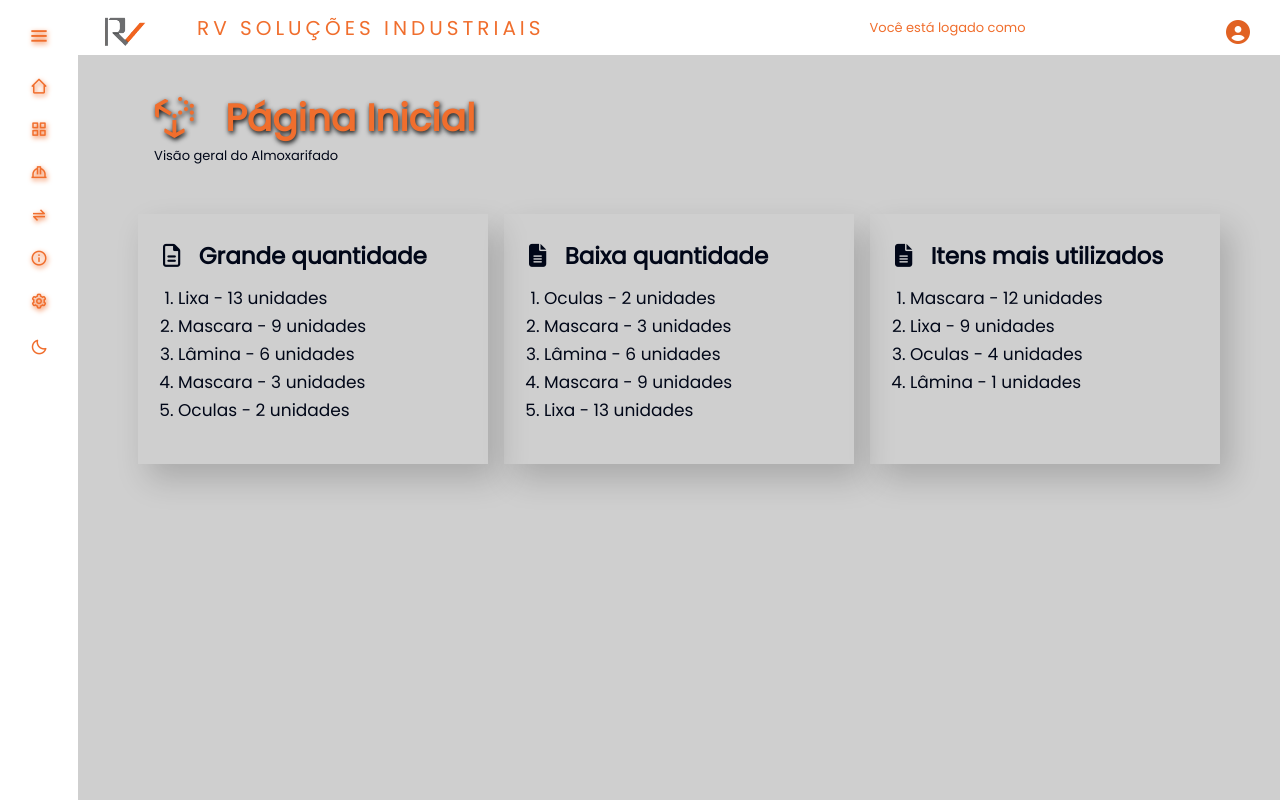
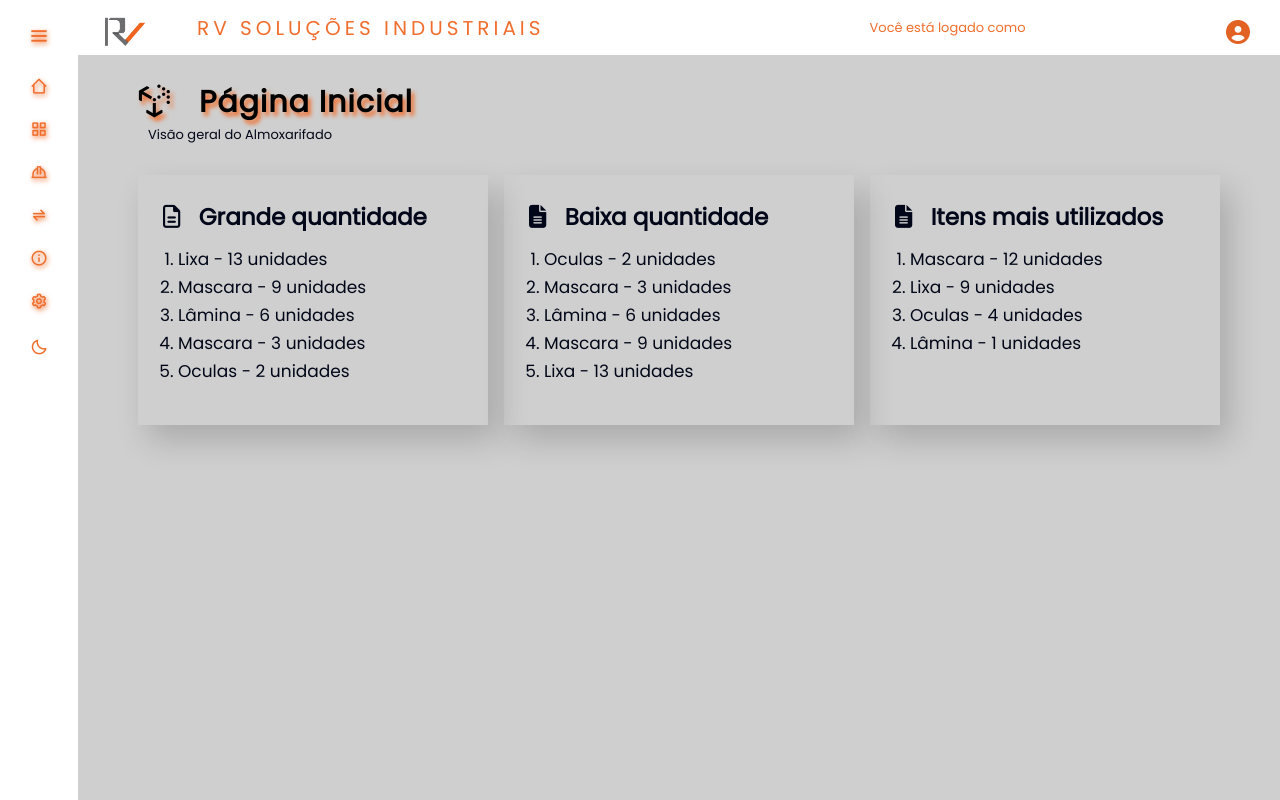
Before and after one commit to GustavoBoing/projeto-tcc, a PHP site: page /projeto-tcc/telas/index.php in a window 1280 px wide. Run offline with PHP 8.4, Linux system fonts and the light colour scheme; a user stored in the database is signed in; data comes from the database, SQL or seed files in the repository.

Commit message:
alteraçoes no estilo pt2

```diff
--- a/css/styleIndex.css
+++ b/css/styleIndex.css
@@ -25,14 +25,26 @@ body {
     color: var(--color-white);
 }
 
-.tittleIndex{
-    margin: 35px 18px 18px 5%;
-    display: inline-block;
-    font-size: 25px;
-    font-weight: 500;
+.tittleIndex {
+    font-family: 'Poppins', sans-serif;
+  }
+
+
+.tittleIndex > .tituloIdx{
+
+    font-family: 'Poppins', sans-serif;
+    margin: 25px 0 0 5%;
     color: var(--color-black);
+    font-size: 30px;
+    font-weight: 1000;
+    text-shadow: 3px 4px 4px var(--color-black);
+    letter-spacing: 1px;
+    color: black;
+    font-size: 30px;
+    font-weight: 1000;
 
 }
+
 
 .boxes {
     margin: 30px 60px 50px 60px;
--- a/inc/style.css
+++ b/inc/style.css
@@ -542,10 +542,23 @@ label{
   font-weight: 1000;
 }
 
-.TituloEdit > input{
-  margin: 2px, 3px, 5px, 8px;
-  size: 30px;
+
+
+.TituloARE > .titulosare{
+
+  font-family: 'Poppins', sans-serif;
+  margin: 25px 0 0 5%;
+  color: var(--color-black);
+  font-size: 30px;
+  font-weight: 1000;
+  text-shadow: 3px 4px 4px black;
+  letter-spacing: 1px;
+  color: var(--color-black);
+  font-size: 30px;
+  font-weight: 1000;
 }
+
+
 
 .btnfuncoes{
   display: flex;
--- a/inc/styleDark.css
+++ b/inc/styleDark.css
@@ -147,12 +147,22 @@ body.dark .tittle > .titulos {
     text-shadow: 3px 3px 3px var(--color-default);
 }
 
-body.dark .tittleIndex > .titulos > h2{
+body.dark .tittleIndex > .titulos {
     color: var(--color-black);
     text-shadow: 3px 3px 3px var(--color-default);
 }
 
-body.dark .tituloEdit > .titulos > h2{
+body.dark .tituloEdit > .titulos {
+    color: var(--color-black);
+    text-shadow: 3px 3px 3px var(--color-default);
+}
+
+body.dark .tittleIndex > .tituloIdx {
+    color: var(--color-black);
+    text-shadow: 3px 3px 3px var(--color-default);
+}
+
+body.dark .tituloARE > .tituloare {
     color: var(--color-black);
     text-shadow: 3px 3px 3px var(--color-default);
 }
--- a/tables/adicionarEpi.php
+++ b/tables/adicionarEpi.php
@@ -31,6 +31,7 @@
         <div class="TituloEdit">
             <h2 class="titulos"><i class='bx bx-plus-circle'></i>&nbsp Adicionar </h2>
         </div>
+
         <form class="tela-editar" method="POST" action="functions/add.php" enctype="multipart/form-data">
             <div class="deixar-column">
                 <div class="inputValues">
--- a/tables/editEpi.php
+++ b/tables/editEpi.php
@@ -29,8 +29,8 @@ $row_produto = mysqli_fetch_assoc($resultado_produto);
         }
     ?>
     <body>
-        <div class="TituloEdit">
-            <h2 class="titulos"><i class="fa fa-edit"></i>&nbsp Editar Dados </h2>
+        <div class="TituloARE">
+            <h2 class="titulosare"><i class="fa fa-edit"></i>&nbsp Editar Dados </h2>
         </div>
         <form class="tela-editar" method="POST" action="functions/edita_Epis.php" enctype="multipart/form-data">
             <div class="deixar-column">
--- a/tables/editIns.php
+++ b/tables/editIns.php
@@ -29,8 +29,8 @@ $row_produto = mysqli_fetch_assoc($resultado_produto);
         }
     ?>
     <body>
-        <div class="TituloEdit">
-            <h2 class="titulos"><i class="fa fa-edit"></i>&nbsp Editar Dados </h2>
+        <div class="TituloARE">
+            <h2 class="titulosare"><i class="fa fa-edit"></i>&nbsp Editar Dados </h2>
         </div>
         <form class="tela-editar" method="POST" action="functions/edita_Insumo.php" enctype="multipart/form-data">
             <div class="deixar-column">
--- a/tables/retirarEpi.php
+++ b/tables/retirarEpi.php
@@ -29,8 +29,8 @@ $row_produto = mysqli_fetch_assoc($resultado_produto);
         }
     ?>
     <body>
-        <div class="TituloEdit">
-            <h2 class="titulos"><i class='bx bx-minus-circle'></i>&nbsp Retirar </h2>
+        <div class="TituloARE">
+            <h2 class="titulosare"><i class='bx bx-minus-circle'></i>&nbsp Retirar </h2>
         </div>
         <form class="tela-editar" method="POST" action="functions/retira.php" enctype="multipart/form-data">
             <div class="deixar-column">
--- a/tables/retirarIns.php
+++ b/tables/retirarIns.php
@@ -29,8 +29,8 @@ $row_produto = mysqli_fetch_assoc($resultado_produto);
         }
     ?>
     <body>
-        <div class="TituloEdit">
-            <h2 class="titulos"><i class='bx bx-minus-circle'></i>&nbsp Retirar </h2>
+        <div class="TituloARE">
+            <h2 class="titulosare"><i class='bx bx-minus-circle'></i>&nbsp Retirar </h2>
         </div>
         <form class="tela-editar" method="POST" action="functions/retira.php" enctype="multipart/form-data">
             <div class="deixar-column">
--- a/telas/historico.php
+++ b/telas/historico.php
@@ -24,7 +24,7 @@
     </head>
     <body>
         <div class="tittle">
-            <h2 class="titulos" style="color:#F06E2D; text-shadow: 1px 2px 5px black; letter-spacing: 1px;"><i class="fa-solid fa-clock-rotate-left"></i> &nbsp; Histórico</h2>
+            <h2 class="titulos"><i class="fa-solid fa-clock-rotate-left"></i> &nbsp; Histórico</h2>
             <p id="subtitulo">Visão geral das últimas transações</p>
         </div>
         <main>
--- a/telas/index.php
+++ b/telas/index.php
@@ -25,9 +25,9 @@
         <title>Almoxarifado</title>
     </head>
     <body>
-      <div class="tittleIndex" style="padding-left:16px">
-        <h2 class="titulos" style="color:#F06E2D; text-shadow: 1px 2px 5px black;"><i class="fa-brands fa-uncharted fa-lg"></i> &nbsp; Página Inicial</h2>
-        <p id="subtitulo">Visão geral do Almoxarifado</p>
+      <div class="tittleIndex">
+        <h2 class="tituloIdx"><i class="fa-brands fa-uncharted fa-lg"></i> &nbsp; Página Inicial</h2>
+        <p id="subtitulo" style="font-size:small; margin:0 0 0 70px">Visão geral do Almoxarifado</p>
       </div>
       <main>
         <div id="boxes" class="boxes">
```
Also changed, not shown: css/styleTbl.css (+5 -5 lines).
